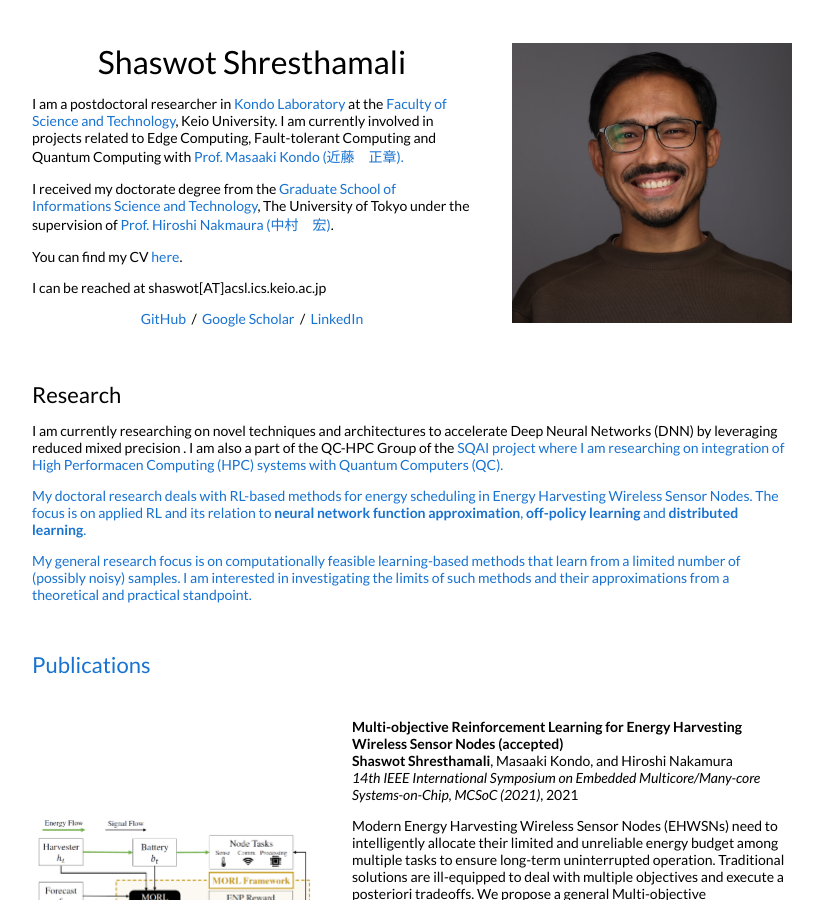
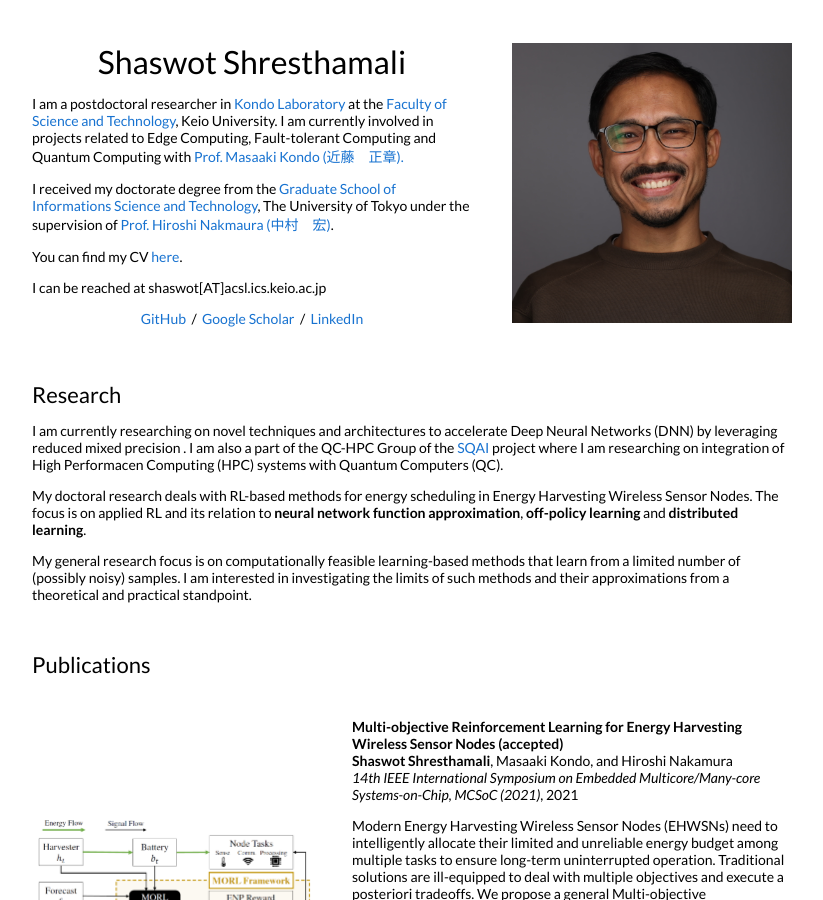
Before and after one commit to shaswot/shaswot.github.io, a Jekyll site: the page built from _posts/2021-12-21-mcsoc2021.markdown, in a window 1280 px wide and 900 px high. Shown: the whole window, without its empty margins (228-1051 px from the left). Built offline with Jekyll 4.4.1, drawn with Linux system fonts in a browser that asks for light colours; part of the change alters nothing that is shown.

Commit message:
Updated profile description (typo)

```diff
--- a/_layouts/default.html
+++ b/_layouts/default.html
@@ -54,7 +54,7 @@
             <td style="padding:2.5%;width:100%;vertical-align:middle">
               <h2>Research</h2>
               <p>
-				I am currently researching on novel techniques and architectures to accelerate Deep Neural Networks (DNN) by leveraging reduced mixed precision . I am also a part of the QC-HPC Group of the <a href="https://sqai.jp/">SQAI project where I am researching on integration of High Performacen Computing (HPC) systems with Quantum Computers (QC).
+				I am currently researching on novel techniques and architectures to accelerate Deep Neural Networks (DNN) by leveraging reduced mixed precision . I am also a part of the QC-HPC Group of the <a href="https://sqai.jp/">SQAI</a> project where I am researching on integration of High Performacen Computing (HPC) systems with Quantum Computers (QC).
 			  </p>
 			  <p>
 			  My doctoral research deals with RL-based methods for energy scheduling in Energy Harvesting Wireless Sensor Nodes. The focus is on applied RL and its relation to <b>neural network function approximation</b>, <b>off-policy learning</b> and <b>distributed learning</b>.
```
